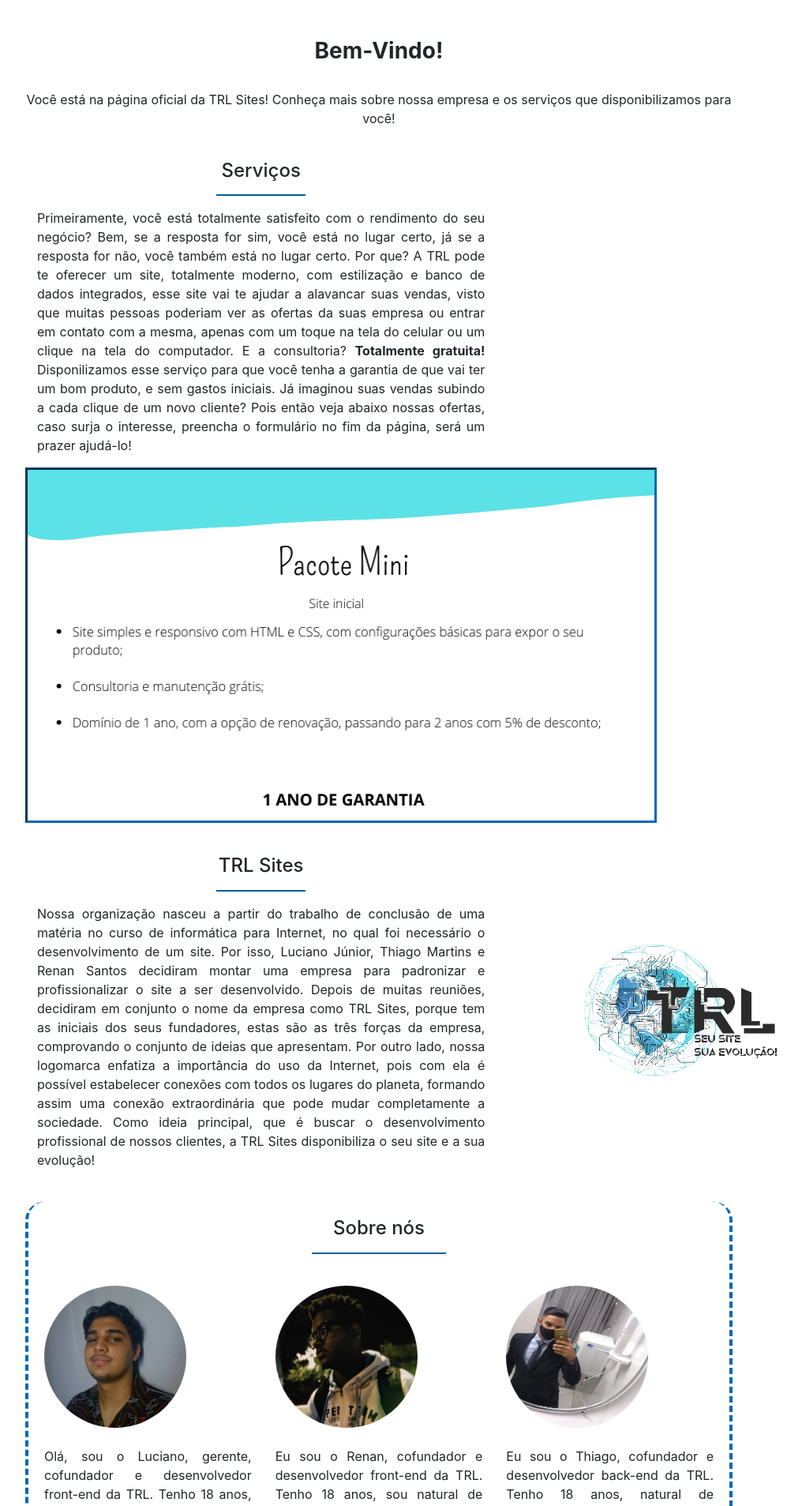
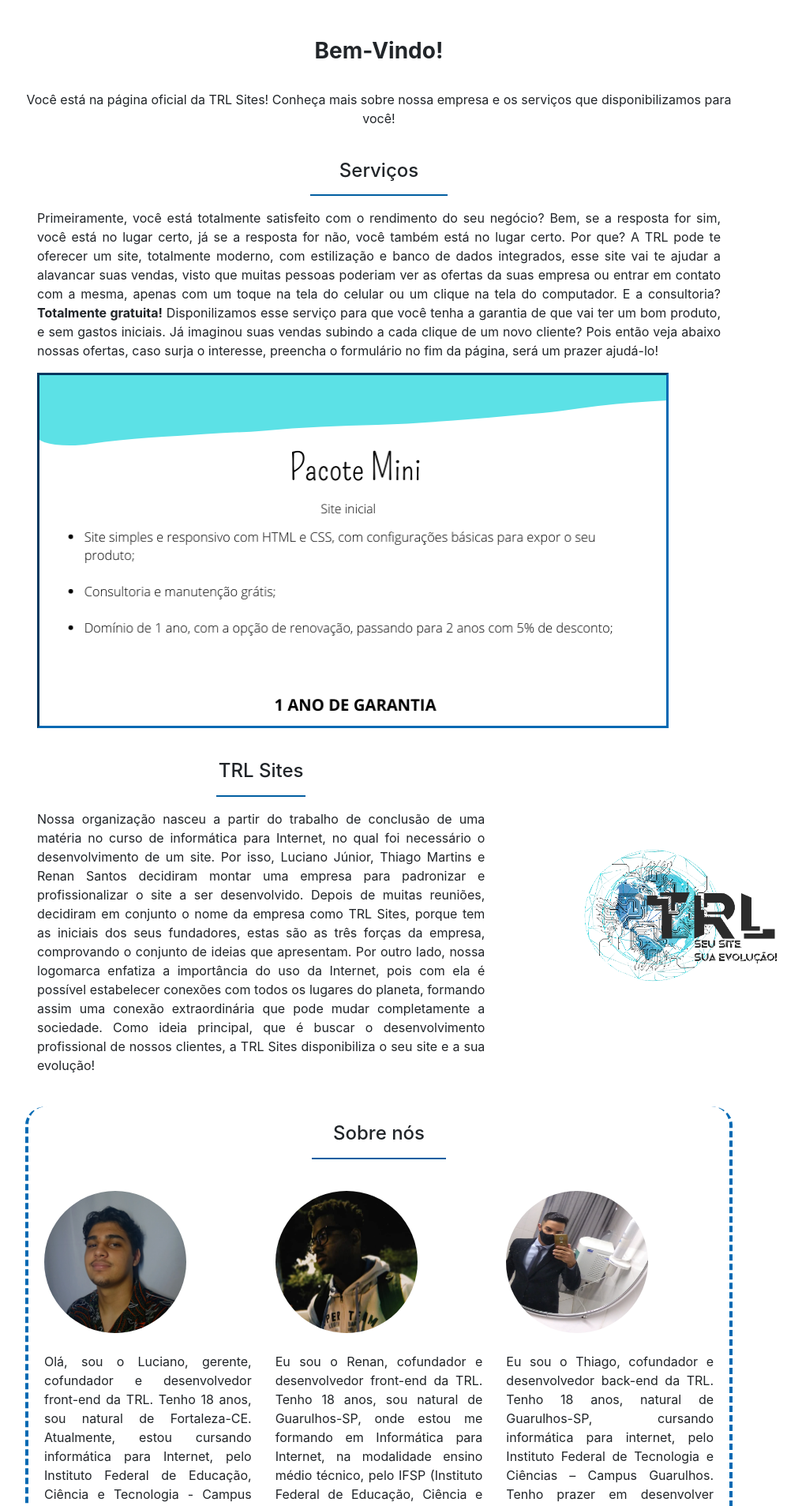
Before and after one commit to Renan397/Site-All-in-One-TRL-, a PHP site: page / in a window 1280 px wide. Shown: the top 1907 px of the page at 79% size, without its empty margins (160-1176 px from the left). Run offline with PHP 8.4, Linux system fonts and the light colour scheme.

Commit message:
Arrumadas as divs de descrição dos serviços e imagens

```diff
--- a/views/home.php
+++ b/views/home.php
@@ -38,17 +38,19 @@
 
 <div class="container" id="servicos">
   <div class="row">
-    <div class="col-8"><h4 class="titulos">Serviços</h4><hr class="linha_txt">
+    <div class="col-12"><h4 class="titulos">Serviços</h4><hr class="linha_txt">
     <p class="textos"><?=$txt_servicos?></p>
   </div>
   </div>
   <div class="row">
+  <div class="col-6">
   <div id="slides_servicos">
       <figure id="fig_slides">
         <img src="<?=$img_files[4]?>" class="imgs_slides">
         <img src="<?=$img_files[5]?>" class="imgs_slides">
         <img src="<?=$img_files[6]?>" class="imgs_slides">
         </figure>
+  </div>
   </div>
   </div>
 </div><br>
@@ -80,8 +82,8 @@
     <img id="foto_thiago" style="border-radius: 50%;" src="<?=$img_files[3]?>"><br><br>
     <p class="textos"><?=$desc_func[2]?></p>
     </div>
-  </div><br>
-</div>
+  </div>
+</div><br><br>
 
 <div class="container" id="mvv">
   <div class="row">
```
